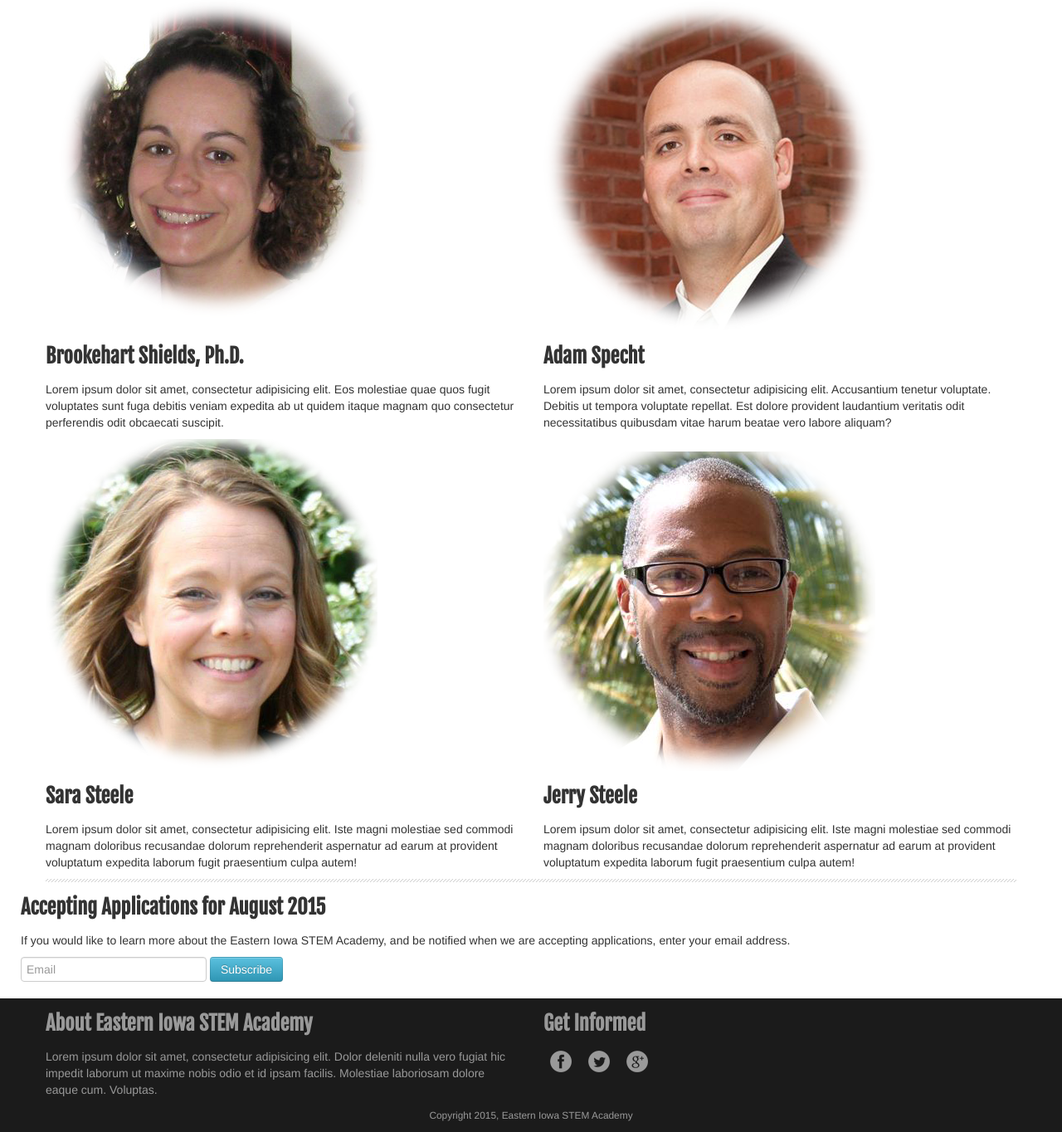
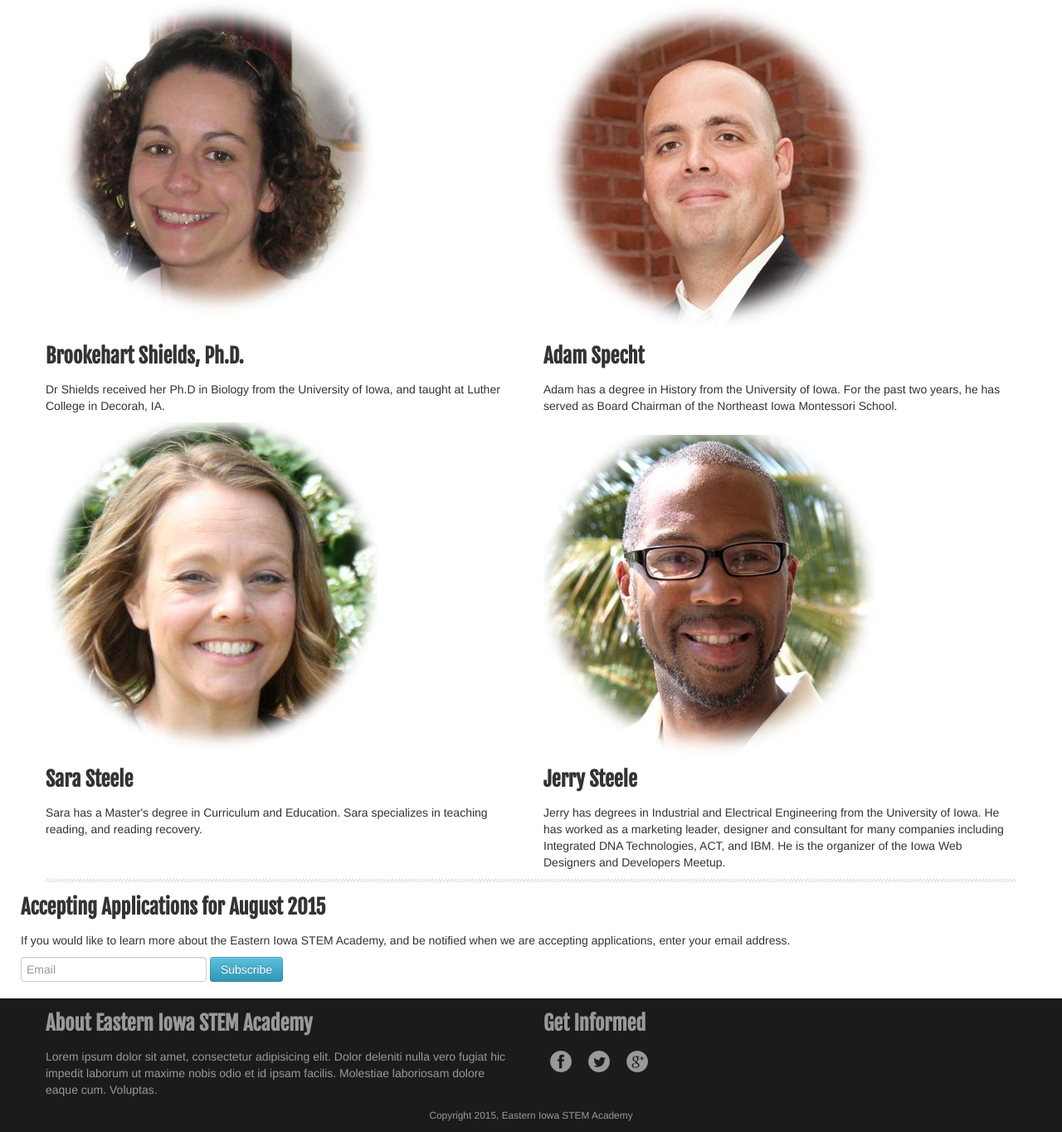
Before and after one commit to fitzgeraldsteele/stemschool, a PHP site: page / in a window 1280 px wide. Shown: the part 1309-2673 px from the top of the page at 83% size. Run offline with PHP 8.4, Linux system fonts and the light colour scheme; grey boxes labelled with a size stand in for pictures from a placeholder-image service; some libraries are stand-ins or nearby versions.

Commit message:
Added bios

```diff
--- a/.c9/metadata/preview-/index.html
+++ /dev/null
@@ -1 +0,0 @@
-{"filter":false,"title":"[P] /index.html","undoManager":{"mark":0,"position":-1,"stack":[]},"preview":{"path":"/index.html","previewer":"preview.browser"},"timestamp":1414285114139,"hash":"da39a3ee5e6b4b0d3255bfef95601890afd80709"}
--- a/.c9/metadata/workspace/css/style.css
+++ b/.c9/metadata/workspace/css/style.css
@@ -1 +1 @@
-{"filter":false,"title":"style.css","tooltip":"/css/style.css","undoManager":{"mark":4,"position":4,"stack":[[{"group":"doc","deltas":[{"action":"insertText","range":{"start":{"row":20,"column":1},"end":{"row":20,"column":2}},"text":"/"}]}],[{"group":"doc","deltas":[{"action":"insertText","range":{"start":{"row":20,"column":2},"end":{"row":20,"column":3}},"text":"*"}]}],[{"group":"doc","deltas":[{"action":"insertText","range":{"start":{"row":20,"column":3},"end":{"row":20,"column":4}},"text":" "}]}],[{"group":"doc","deltas":[{"action":"insertText","range":{"start":{"row":20,"column":37},"end":{"row":20,"column":38}},"text":"*"}]}],[{"group":"doc","deltas":[{"action":"insertText","range":{"start":{"row":20,"column":38},"end":{"row":20,"column":39}},"text":"/"}]}]]},"ace":{"folds":[],"scrolltop":28,"scrollleft":0,"selection":{"start":{"row":20,"column":39},"end":{"row":20,"column":39},"isBackwards":false},"options":{"guessTabSize":true,"useWrapMode":false,"wrapToView":true},"firstLineState":{"row":50,"state":"start","mode":"ace/mode/css"}},"timestamp":1414281646412,"hash":"daa376b9965539ae69bbf8a03c44b59cf393ea2f"}
+{"filter":false,"title":"style.css","tooltip":"/css/style.css","undoManager":{"mark":0,"position":-1,"stack":[]},"ace":{"folds":[],"scrolltop":28,"scrollleft":0,"selection":{"start":{"row":20,"column":39},"end":{"row":20,"column":39},"isBackwards":false},"options":{"guessTabSize":true,"useWrapMode":false,"wrapToView":true},"firstLineState":{"row":153,"state":["ruleset","media"],"mode":"ace/mode/css"}},"timestamp":1414281646412,"hash":"34e4cb8b2c6bd5817f97902b14103834a9fd0e0b"}
--- a/index.php
+++ b/index.php
@@ -139,24 +139,24 @@
         <div class="span6">
           <img src="media/brooke-circle.png" alt="">
           <h3>Brookehart Shields, Ph.D.</h3>
-          <p>Lorem ipsum dolor sit amet, consectetur adipisicing elit. Eos molestiae quae quos fugit voluptates sunt fuga debitis veniam expedita ab ut quidem itaque magnam quo consectetur perferendis odit obcaecati suscipit.</p>
+          <p>Dr Shields received her Ph.D in Biology from the University of Iowa, and taught at Luther College in Decorah, IA.</p>
         </div>
         <div class="span6">
           <img src="media/adam-circle.png" alt="">
           <h3>Adam Specht</h3>
-          <p>Lorem ipsum dolor sit amet, consectetur adipisicing elit. Accusantium tenetur voluptate. Debitis ut tempora voluptate repellat. Est dolore provident laudantium veritatis odit necessitatibus quibusdam vitae harum beatae vero labore aliquam?</p>
+          <p>Adam has a degree in History from the University of Iowa. For the past two years, he has served as Board Chairman of the Northeast Iowa Montessori School.</p>
         </div>
       </div>
       <div class="row">
         <div class="span6">
           <img src="media/sara-circle.png" alt="">
           <h3>Sara Steele</h3>
-          <p>Lorem ipsum dolor sit amet, consectetur adipisicing elit. Iste magni molestiae sed commodi magnam doloribus recusandae dolorum reprehenderit aspernatur ad earum at provident voluptatum expedita laborum fugit praesentium culpa autem!</p>
+          <p>Sara has a Master's degree in Curriculum and Education. Sara specializes in teaching reading, and reading recovery.</p>
         </div>
         <div class="span6">
           <img src="media/jerry-circle.png" alt="">
           <h3>Jerry Steele</h3>
-          <p>Lorem ipsum dolor sit amet, consectetur adipisicing elit. Iste magni molestiae sed commodi magnam doloribus recusandae dolorum reprehenderit aspernatur ad earum at provident voluptatum expedita laborum fugit praesentium culpa autem!</p>
+          <p>Jerry has degrees in Industrial and Electrical Engineering from the University of Iowa. He has worked as a marketing leader, designer and consultant for many companies including Integrated DNA Technologies, ACT, and IBM. He is the organizer of the Iowa Web Designers and Developers Meetup.</p>
         </div>
       </div>
       <div class="divider"></div>
```
Also changed, not shown: .c9/metadata/workspace/index.html (+1 -1 lines), .c9/metadata/preview-/README.md (deleted), 1 other file.
